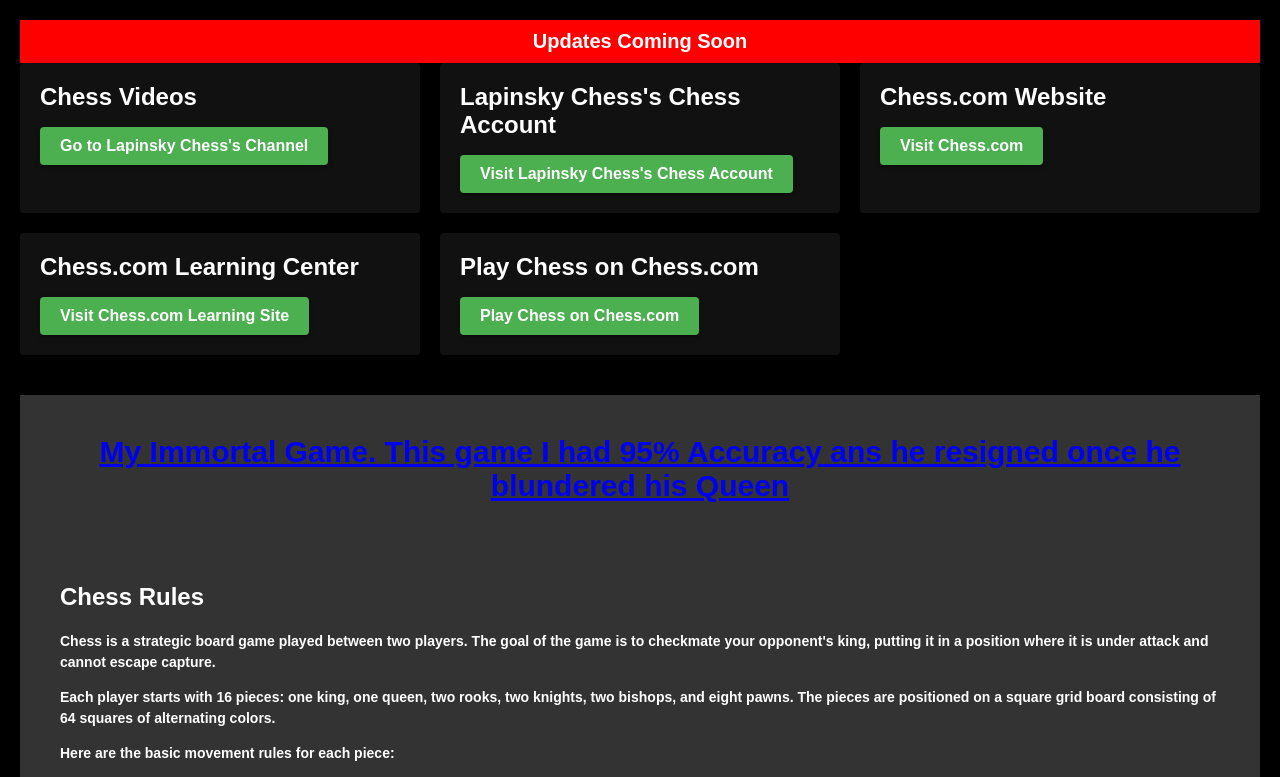
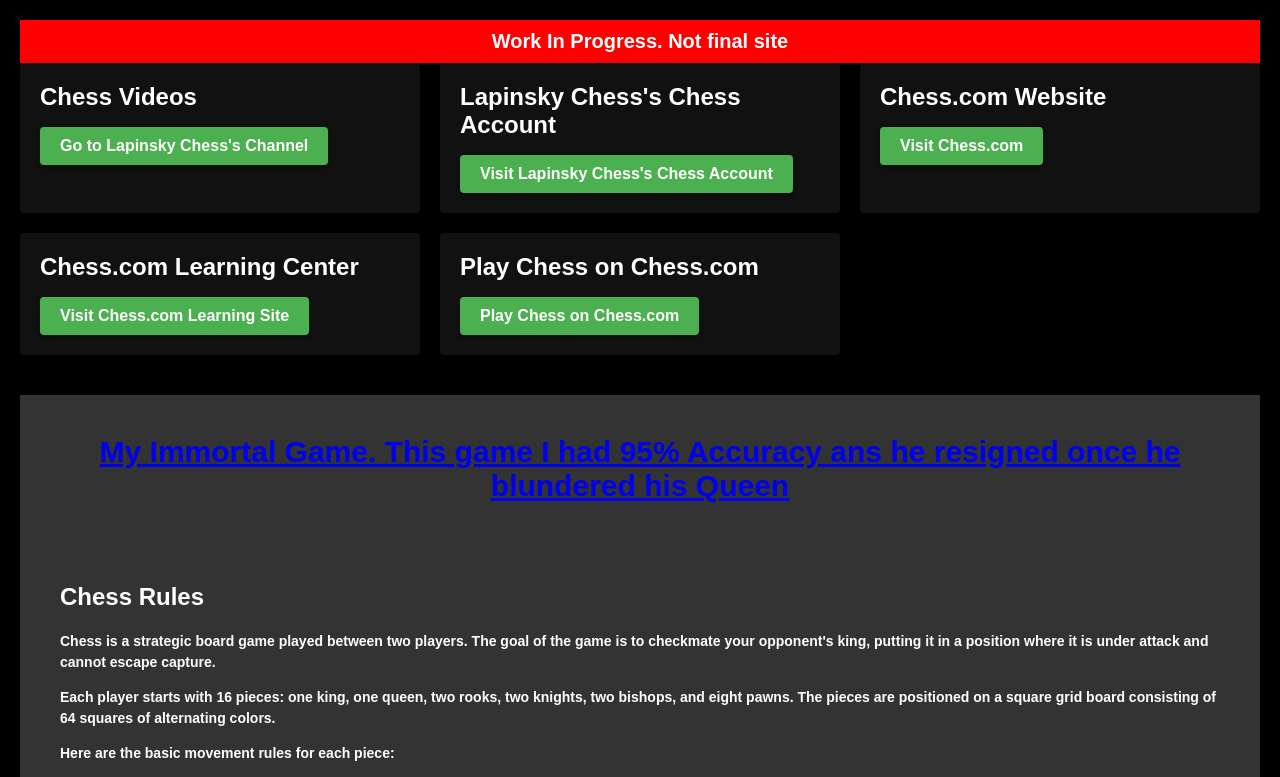
Before and after one commit to Aidenlapinsky/LapinskyChess.com, a plain HTML site: page index.html in a window 1280 px wide. Shown: the top 777 px of the page. Drawn offline with Linux system fonts and the light colour scheme.

Commit message:
index.html

```diff
--- a/index.html
+++ b/index.html
@@ -113,7 +113,7 @@
 </head>
 <body>
   <div class="banner">
-    Updates Coming Soon
+    Work In Progress. Not final site
   </div>
 
   <div class="container">
```
